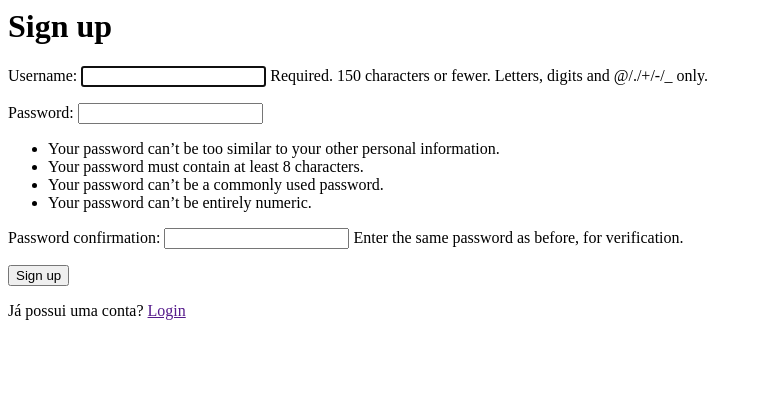
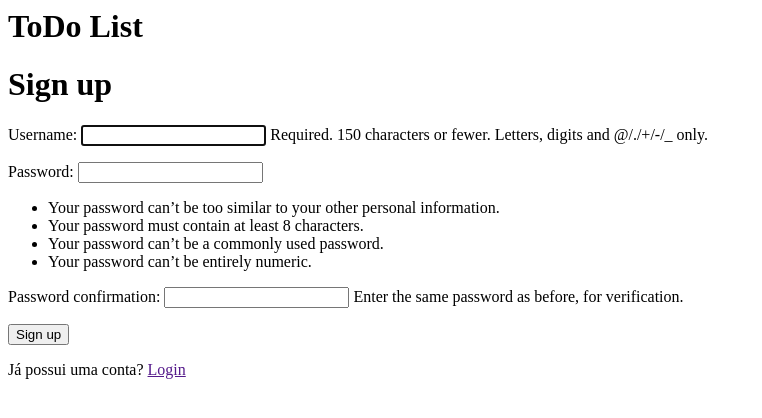
Before and after one commit to GuilhermeGalvao1/todo_django_ceos, a Django app: page /register/ in a window 1280 px wide. Shown: the top 418 px of the page, without its empty margins (0-762 px from the left). Run offline with Django 5.2, Linux system fonts and the light colour scheme.

Commit message:
Pequenas modificações visuais.
Mudei apenas alguns visuais das telas de edição, etc.

```diff
--- a/todo_list/base/templates/base/login.html
+++ b/todo_list/base/templates/base/login.html
@@ -1,3 +1,4 @@
+<h1>ToDo List</h1>
 <h1>Login</h1>
 
 <form method="POST">
--- a/todo_list/base/templates/base/register.html
+++ b/todo_list/base/templates/base/register.html
@@ -1,3 +1,4 @@
+<h1>ToDo List</h1>
 <h1>Sign up</h1>
 
 <form method="POST">
--- a/todo_list/base/templates/base/task.html
+++ b/todo_list/base/templates/base/task.html
@@ -1,3 +1,4 @@
+<h1>ToDo List</h1>
 <h1>Tarefa: {{task}}</h1>
 <h1>Detalhes: </h1>
 <p>{{task.descrição}}</p>
--- a/todo_list/base/templates/base/task_confirm_delete.html
+++ b/todo_list/base/templates/base/task_confirm_delete.html
@@ -1,3 +1,4 @@
+<h1>ToDo List</h1>
 <a href="{% url 'tasks' %}">Voltar</a>
 <form method="POST">
     {% csrf_token %}
--- a/todo_list/base/templates/base/task_form.html
+++ b/todo_list/base/templates/base/task_form.html
@@ -1,3 +1,4 @@
+<h1>ToDo List</h1>
 <h3>Editor de Tarefas</h3>
 <a href="{% url 'tasks' %}">Voltar</a>
 <form method="POST" action="">
```
Also changed, not shown: todo_list/db.sqlite3.
